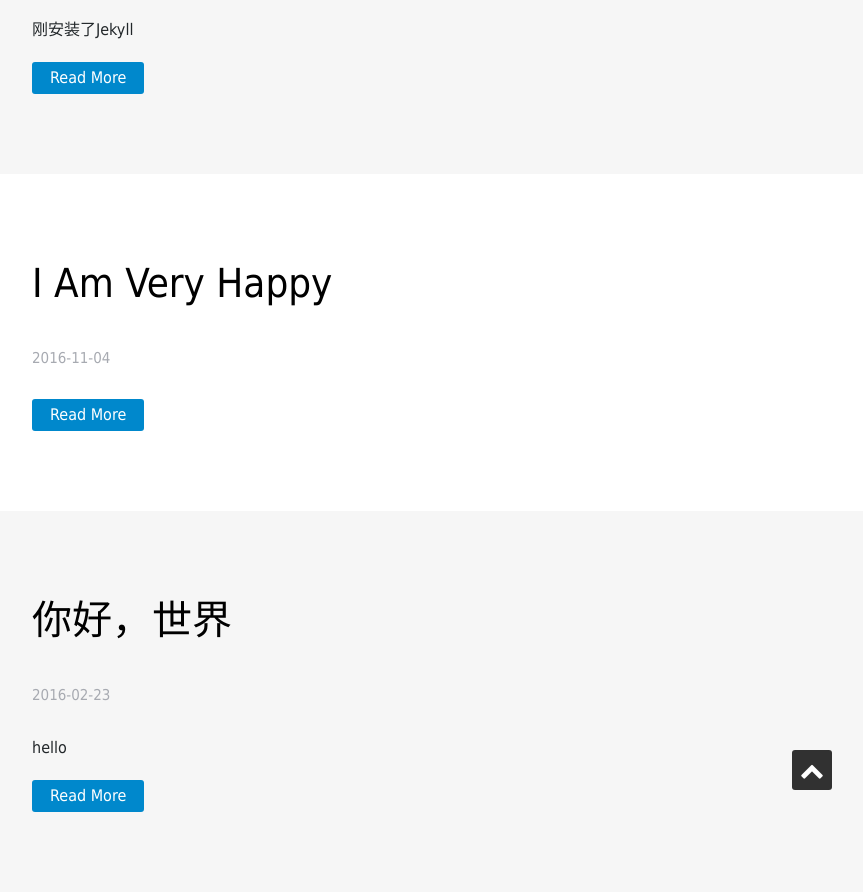
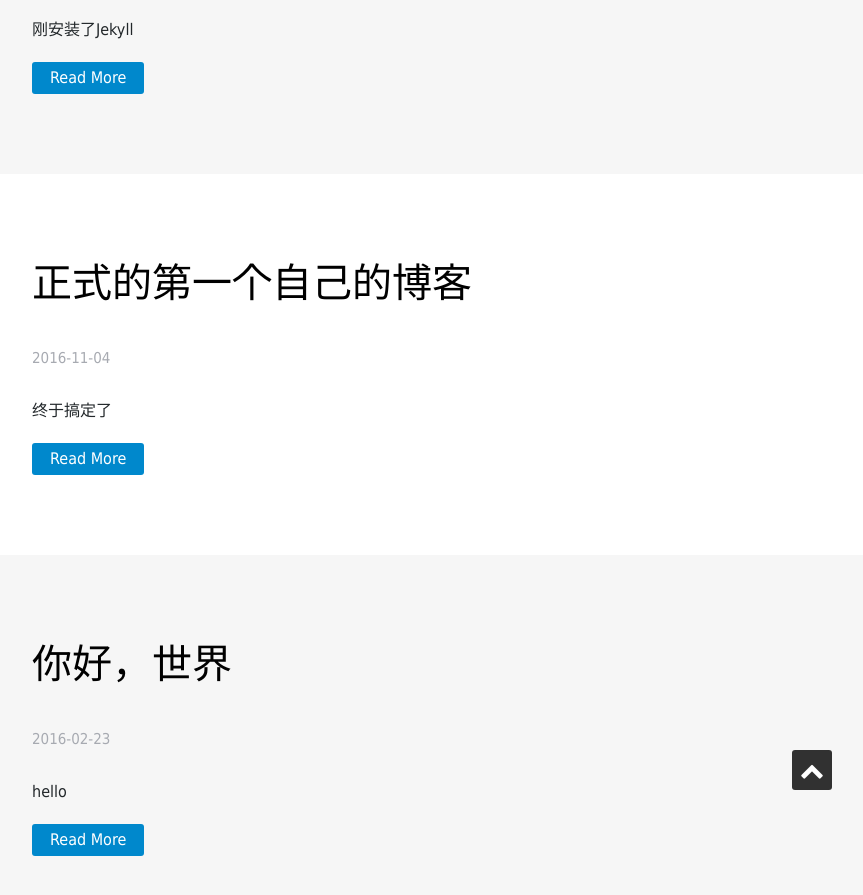
Before and after one commit to GeowindWu/GeowindWu.github.io, a Jekyll site: the page built from index.html, in a window 1280 px wide and 900 px high, scrolled down 467 px. Shown: the top 895 px of the window, without its empty margins (248-1111 px from the left). Built offline with Jekyll 4.4.1, drawn with Linux system fonts in a browser that asks for light colours; nearby versions of some CDN libraries; some web fonts are replaced; the list of posts is cut into pages by our own code.

```diff
--- a/_posts/2016-11-04-I-am-very-happy.md
+++ b/_posts/2016-11-04-I-am-very-happy.md
@@ -1 +1,8 @@
-#终于搞成了我的第一个jekyll,真是高兴啊,哈哈哈
+---
+layout: post
+title: 正式的第一个自己的博客
+description: 终于搞定了
+keywords: blog,jekyll
+---
+
+##终于搞成了我的第一个jekyll,真是高兴啊,哈哈哈
```
